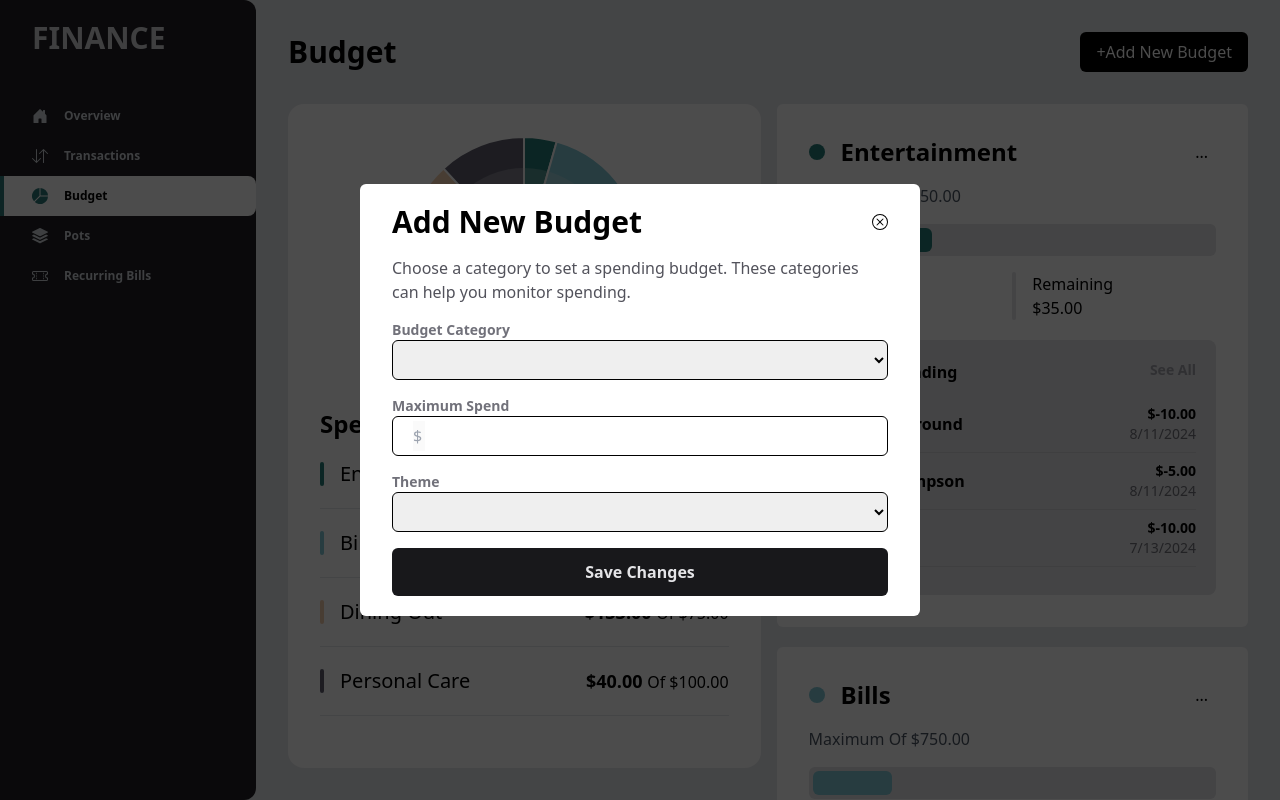
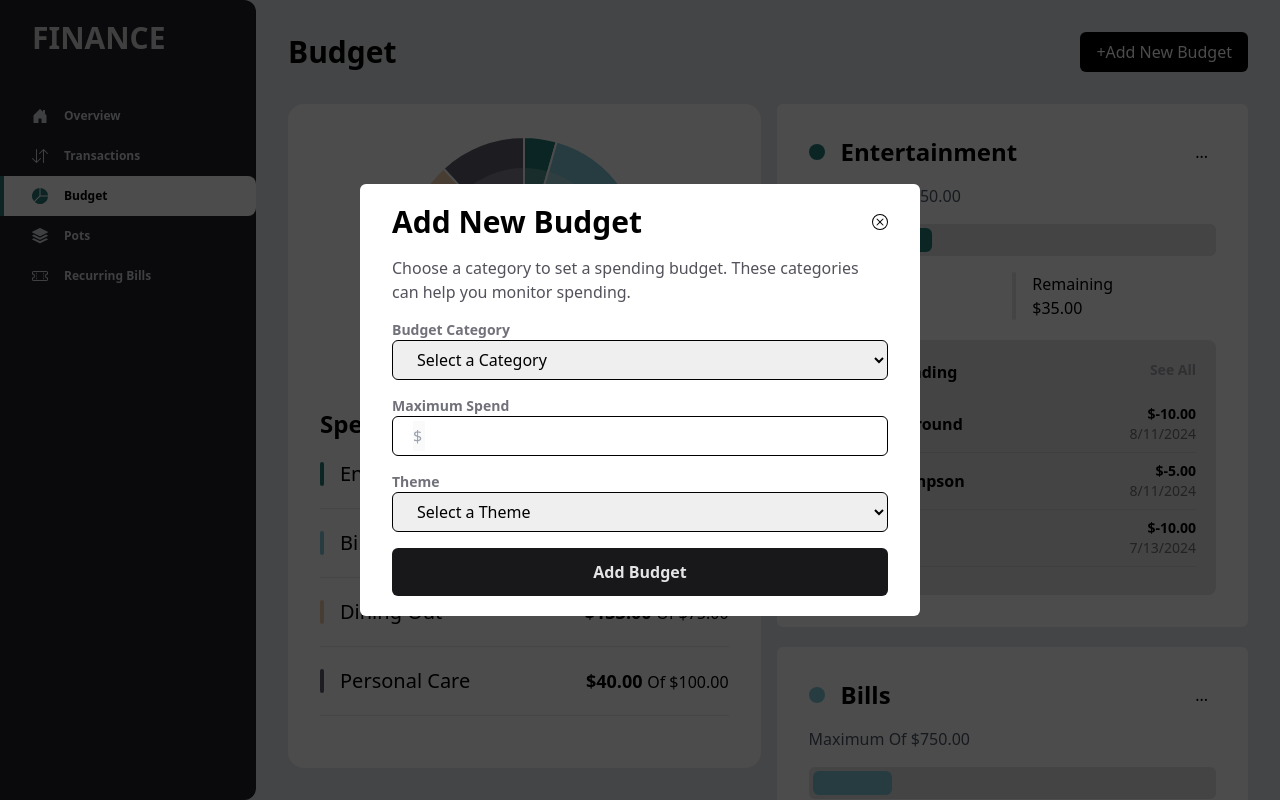
Before and after one commit to Samn1ce/Dashboard-react, a React (Vite) app in the folder finance/: page /budget in a window 1280 px wide. Both pictures are taken after a click on the button "+Add New Budget". Shown: the top 800 px of the page. Built offline with nearby package versions, Linux system fonts and the light colour scheme.

Commit message:
dropdown component

```diff
--- /dev/null
+++ b/finance/src/components/MenuDropDown.jsx
@@ -0,0 +1,32 @@
+// eslint-disable-next-line react/prop-types
+function MenuDropDown({
+  handleDeleteClick,
+  handleEditClick,
+  activeDropdown,
+  index,
+  budget,
+}) {
+  return (
+    <div
+      className={`absolute top-6 right-5 w-36 flex flex-col justify-center items-center bg-zinc-700/10 p-2 rounded-lg backdrop-blur-sm font-semibold transition-all duration-300 ${
+        activeDropdown === index ? "h-24 opacity-100" : "h-0 opacity-0"
+      }`}
+    >
+      <p
+        onClick={(e) => handleEditClick(e, budget)}
+        className="cursor-pointer w-full text-center hover:bg-zinc-200 rounded py-1"
+      >
+        Edit Budget
+      </p>
+      <hr className="w-full border-0.5 border-zinc-300 my-2" />
+      <p
+        onClick={handleDeleteClick}
+        className="cursor-pointer w-full text-center text-red-500 hover:bg-zinc-200 rounded py-1"
+      >
+        Delete Budget
+      </p>
+    </div>
+  );
+}
+
+export default MenuDropDown;
--- a/finance/src/components/NewBudget.jsx
+++ b/finance/src/components/NewBudget.jsx
@@ -56,15 +56,20 @@ function NewBudget({
         <div className="w-full flex flex-col gap-4">
           <div className="w-full">
             <p className="font-semibold text-zinc-500 text-sm">
-              Budget Category
+              {modalType === "pots" ? "Pot Name" : "Budget Category"}
             </p>
+            {modalType === "pots" ? (
+              <div className="w-full border border-black h-10 rounded-md py-1 px-5">
+                <input type="text" className="w-full h-full outline-none" />
+              </div>
+            ) : (
               <select
                 className="w-full border border-black h-10 rounded-md py-1 px-5"
                 value={selectedCategory}
                 onChange={(e) => setSelectedCategory(e.target.value)}
               >
                 <option value="" disabled>
-                {newBudgetModal ? "Select a Category" : ""}
+                  {modalType === "budget" ? "Select a Category" : ""}
                 </option>
                 {Data.budgets.map((b, index) => (
                   <option key={index} value={b.category}>
@@ -72,6 +77,7 @@ function NewBudget({
                   </option>
                 ))}
               </select>
+            )}
           </div>
           <div className="w-full">
             <p className="font-semibold text-zinc-500 text-sm">Maximum Spend</p>
@@ -93,7 +99,9 @@ function NewBudget({
               onChange={(e) => setSelectedTheme(e.target.value)}
             >
               <option value="" disabled>
-                {newBudgetModal ? "Select a Theme" : ""}
+                {modalType === "budget" || modalType === "pots"
+                  ? "Select a Theme"
+                  : ""}
               </option>
               {Data.budgets.map((b, index) => (
                 <option key={index} value={b.theme} className="text-xl flex">
@@ -109,7 +117,11 @@ function NewBudget({
             }}
             className="bg-zinc-900 w-full p-3 rounded-md font-semibold text-zinc-200"
           >
-            {newBudgetModal ? "Add Budget" : "Save Changes"}
+            {modalType === "budget"
+              ? "Add Budget"
+              : modalType === "pots"
+              ? "Add Pots"
+              : "Save Changes"}
           </button>
         </div>
       </div>
--- a/finance/src/views/Budget.jsx
+++ b/finance/src/views/Budget.jsx
@@ -4,6 +4,7 @@ import { Chart as ChartJS, ArcElement, Tooltip, Legend } from "chart.js";
 import { Doughnut } from "react-chartjs-2";
 import Data from "../assets/data.json";
 import HeaderSec from "../components/HeaderSec";
+import MenuDropDown from "../components/MenuDropDown";
 
 ChartJS.register(ArcElement, Tooltip, Legend);
 
@@ -162,7 +163,15 @@ function Budget() {
                     >
                       ...
                     </p>
-                    <div
+                    <MenuDropDown
+                      activeDropdown={activeDropdown}
+                      handleDeleteClick={handleDeleteClick}
+                      handleEditClick={handleEditClick}
+                      index={index} // Pass the index
+                      budget={b} // Pass the budget object
+                    />
+
+                    {/* <div
                       className={`absolute top-6 right-5 w-36 flex flex-col justify-center items-center bg-zinc-700/10 p-2 rounded-lg backdrop-blur-sm font-semibold transition-all duration-300 ${
                         activeDropdown === index
                           ? "h-24 opacity-100"
@@ -182,7 +191,7 @@ function Budget() {
                       >
                         Delete Budget
                       </p>
-                    </div>
+                    </div> */}
                   </div>
                 </div>
                 <p className="text-gray-600">
```
Lines whose indentation alone changed are shown as unchanged.
